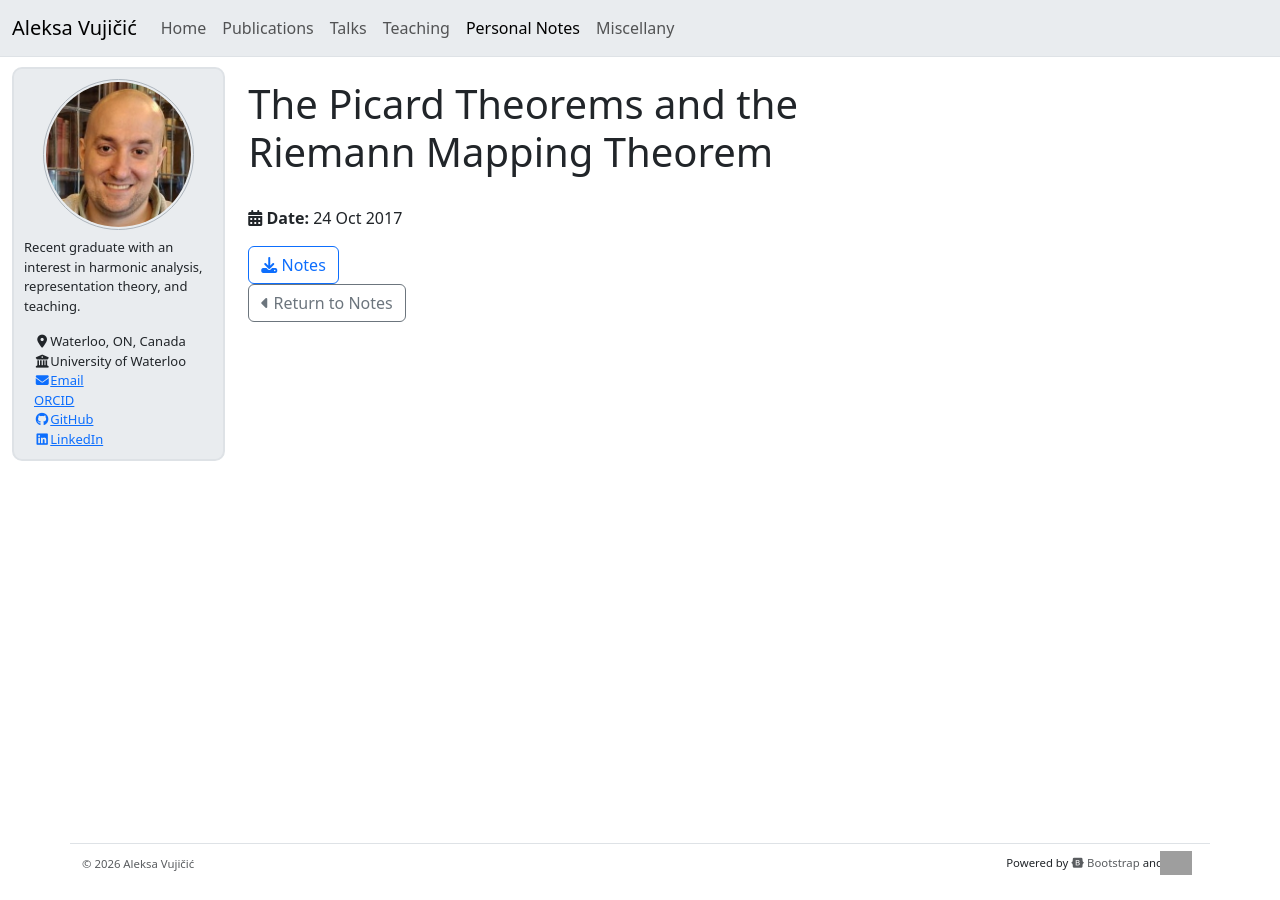
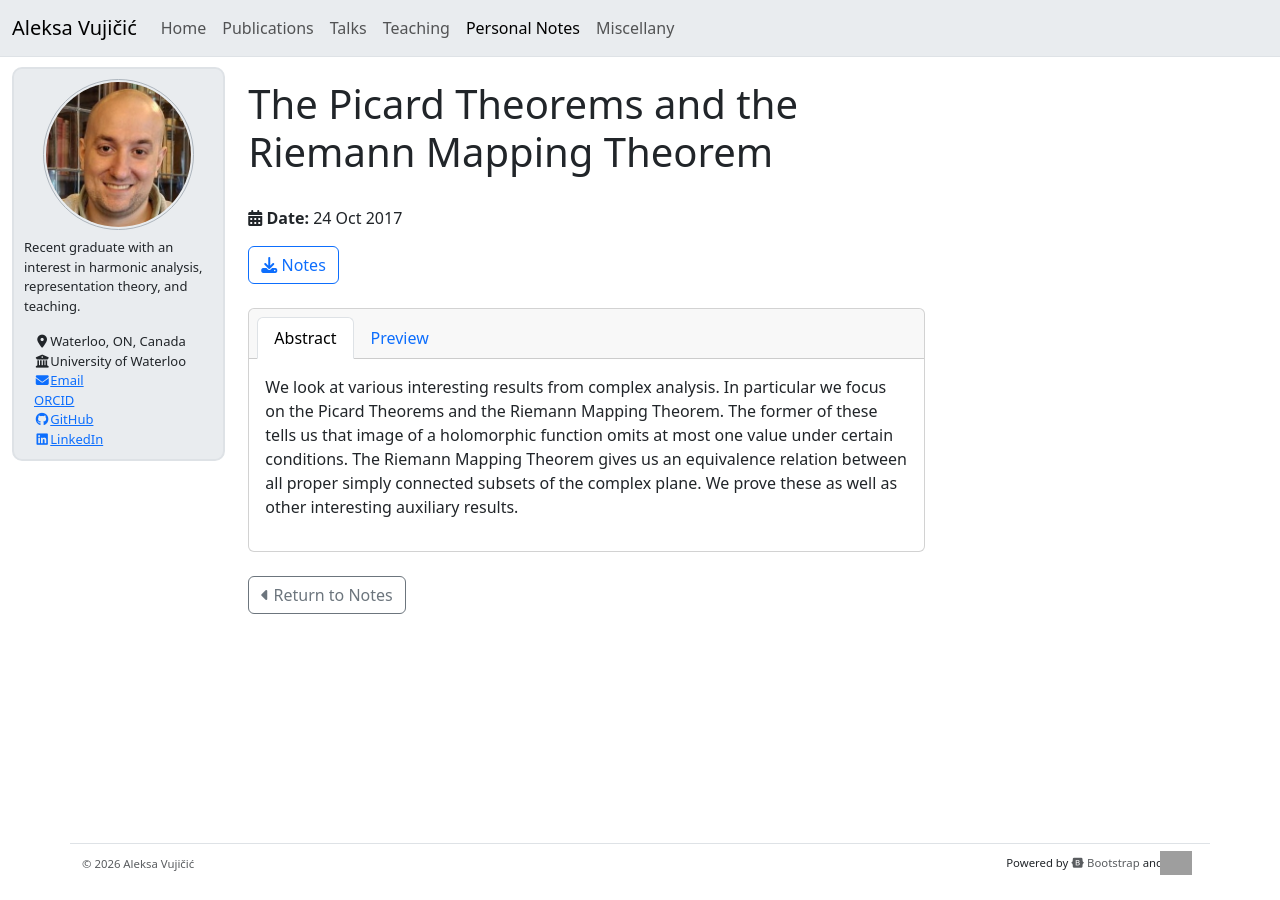
Before and after one commit to aleksavujicic/website, a Jekyll site: the page built from collections/_notes/picard-riemann.md, in a window 1280 px wide. Built offline with Jekyll 4.4.1, drawn with Linux system fonts in a browser that asks for light colours; nearby versions of some CDN libraries; a script that is not in the unit is left out; grey boxes are pictures that could not be loaded.

Commit message:
Abstract and files for notes

```diff
--- a/_includes/accordion-item.html
+++ b/_includes/accordion-item.html
@@ -3,7 +3,7 @@
   <h2 class="accordion-header" id="heading{{ slug }}">
     <button class="accordion-button collapsed" type="button" data-bs-toggle="collapse" data-bs-target="#collapse{{ slug }}" aria-expanded="false" aria-controls="collapse{{ slug }}">
       <div class="accordion-item-title">
-        {{ post.title }}
+        {{ post.title | markdownify | strip_html | strip_newlines | escape_once }}
       </div>
 
       {% if post.date %}
@@ -18,7 +18,7 @@
   </h2>
   <div id="collapse{{ slug }}" class="accordion-collapse collapse" aria-labelledby="heading{{ slug }}" data-bs-parent="#{{ accordion_id }}">
     <div class="accordion-item-content">
-      {% if post.excerpt %}<p class="">{{ post.excerpt  }}</p>{% endif %}
+      {% if post.excerpt %}<p class="">{{ post.excerpt }}</p>{% endif %}
 
       {% include item/metadata.html post=post %}
 
--- a/collections/_notes/picard-riemann.md
+++ b/collections/_notes/picard-riemann.md
@@ -5,7 +5,12 @@ excerpt: "A report written for the mathematics honours course. Covers the statem
 
 date: 2017-10-24
 
+
+file: 'picard-riemann.pdf'
 attachments:
   - title: Notes
     file: 'picard-riemann.pdf'
+
+abstract: |
+  We look at various interesting results from complex analysis. In particular we focus on the Picard Theorems and the Riemann Mapping Theorem. The former of these tells us that image of a holomorphic function omits at most one value under certain conditions. The Riemann Mapping Theorem gives us an equivalence relation between all proper simply connected subsets of the complex plane. We prove these as well as other interesting auxiliary results.
 ---
```
Also changed, not shown: collections/_notes/sn-reps.md (+6 -2 lines).
